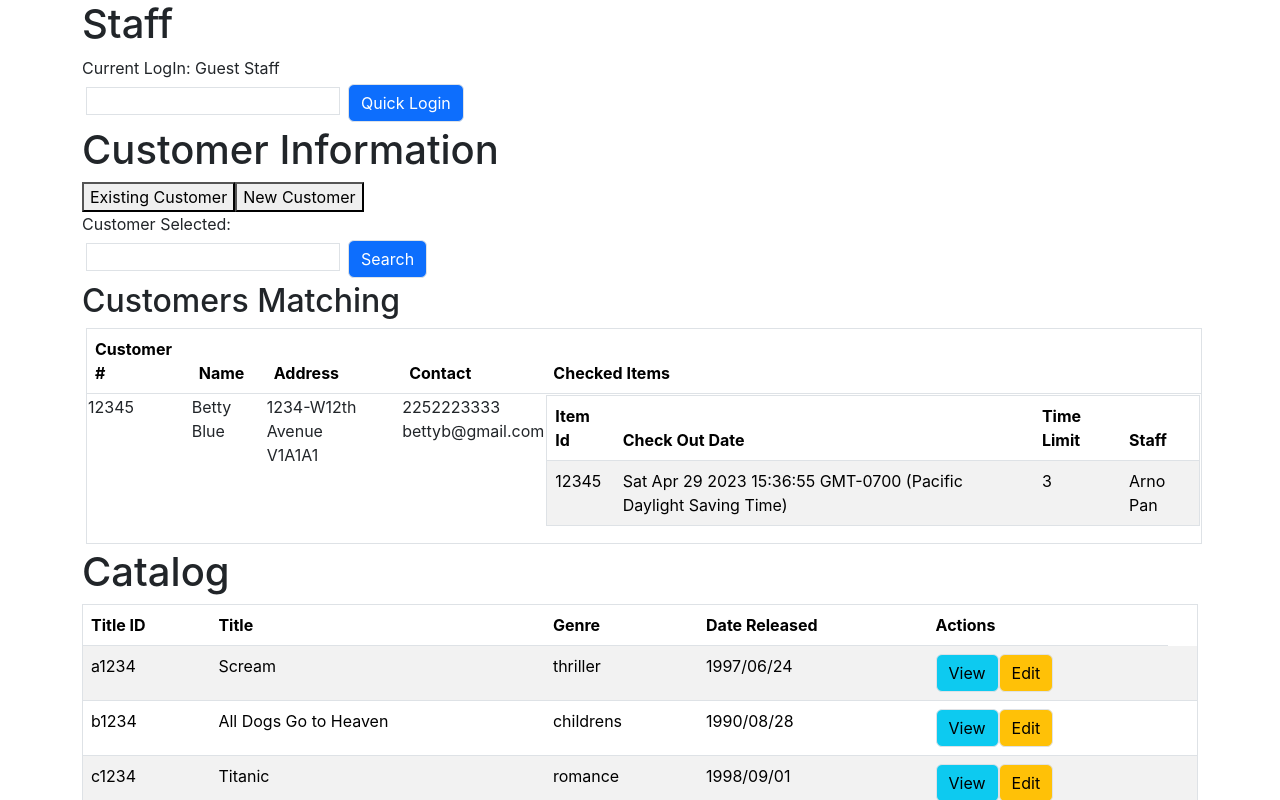
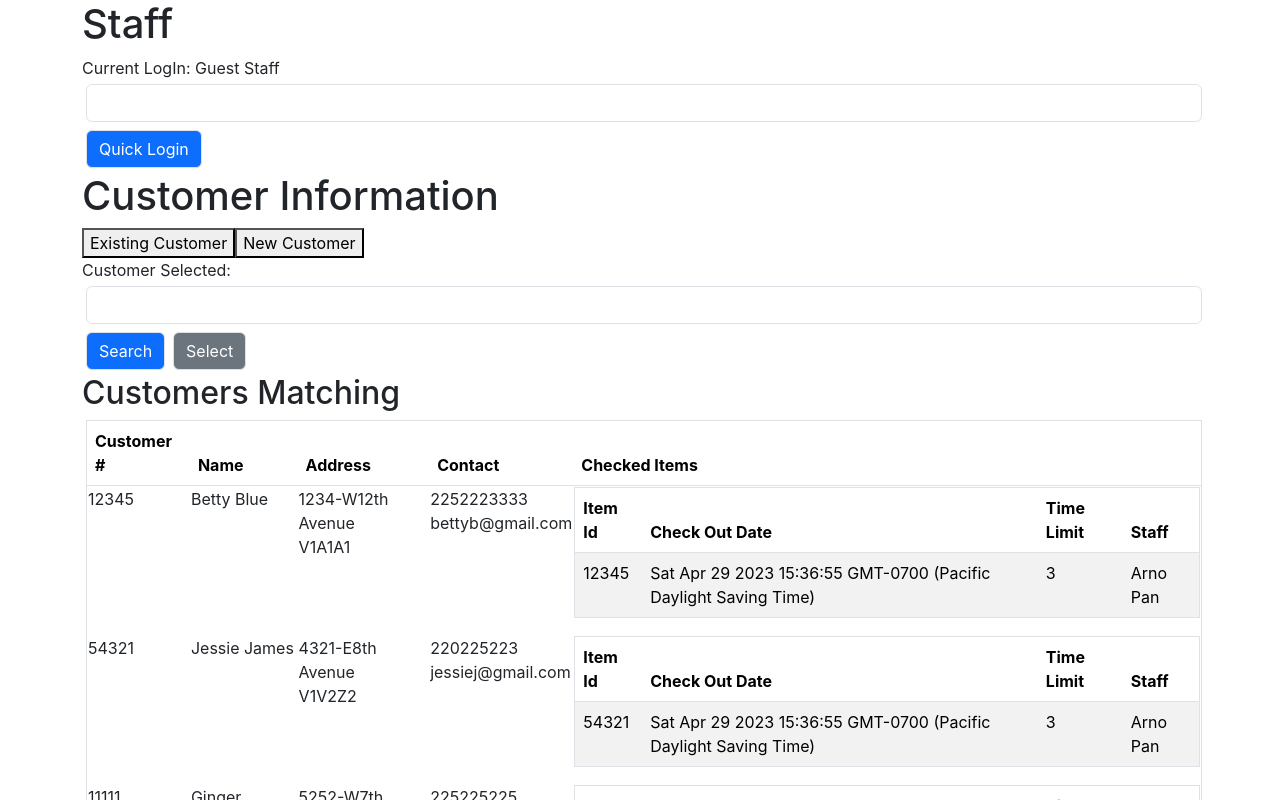
Before and after one commit to arnoprincestonpan/react-rental-store, a React (Create React App) app: page / in a window 1280 px wide. Shown: the top 800 px of the page. Built offline with nearby package versions, Linux system fonts and the light colour scheme.

Commit message:
added search and select

```diff
--- a/src/data/customer.json
+++ b/src/data/customer.json
@@ -20,5 +20,49 @@
                 "staffUsed" : "Arno Pan"
             }
         ]
+    },
+    {
+        "customerNumber" : "54321",
+        "customerFirstName" : "Jessie",
+        "customerLastName" : "James",
+        "customerAddress" : {
+            "streetNumber" : "4321",
+            "streetName" : "E8th Avenue",
+            "postalCode" : "V1V2Z2"
+        },
+        "customerContact" : {
+            "phone" : 220225223,
+            "email" : "jessiej@gmail.com"
+        },
+        "items" : [
+            {
+                "itemId" : "54321",
+                "checkoutDate" : "Sat Apr 29 2023 15:36:55 GMT-0700 (Pacific Daylight Saving Time)",
+                "timeLimit" : 3,
+                "staffUsed" : "Arno Pan"
+            }
+        ]
+    },
+    {
+        "customerNumber" : "11111",
+        "customerFirstName" : "Ginger",
+        "customerLastName" : "Redhead",
+        "customerAddress" : {
+            "streetNumber" : "5252",
+            "streetName" : "W7th Avenue",
+            "postalCode" : "V2A1B1"
+        },
+        "customerContact" : {
+            "phone" : 225225225,
+            "email" : "ginger@gmail.com"
+        },
+        "items" : [
+            {
+                "itemId" : "00000",
+                "checkoutDate" : "Sat Apr 29 2023 15:36:55 GMT-0700 (Pacific Daylight Saving Time)",
+                "timeLimit" : 3,
+                "staffUsed" : "Arno Pan"
+            }
+        ]
     }
 ]
--- a/src/pages/Checking.js
+++ b/src/pages/Checking.js
@@ -39,7 +39,7 @@ function Checking() {
                     </div>
                 :
                     <div>
-                        <input className="border m-1" type="password" id="shortPassword" name="shortPassword" onChange={(e) => setShortPassword(e.target.value)} value={shortPassword}/>
+                        <input className="border m-1 form-control" type="password" id="shortPassword" name="shortPassword" onChange={(e) => setShortPassword(e.target.value)} value={shortPassword}/>
                         <button className="btn btn-primary border m-1" onClick={() => handlePasswordSubmit()}>Quick Login</button>
                     </div>
             }
--- a/src/pages/Customer.js
+++ b/src/pages/Customer.js
@@ -3,6 +3,14 @@ import customerData from '../data/customer.json'
 
 function Customer() {
   const [customerInfo, setCustomerInfo] = useState(customerData)
+
+  const handleSearchCustomer = () => (
+    console.log('handle search')
+  )
+
+  const handleCustomerSelect = () => (
+    console.log('handle select')
+  )
 
 
   const allCustomers = customerInfo.map((customer) => (
@@ -50,8 +58,9 @@ function Customer() {
             <label htmlFor='customer-search'>Customer Selected: </label>
           </div>
           <div>
-            <input className="border m-1" name="customer-search" id="customer-search"></input>
+            <input className="border m-1 form-control" type="text" name="customer-search" id="customer-search"/>
             <button className="btn btn-primary border m-1">Search</button>
+            <button className="btn btn-secondary border m-1">Select</button>
           </div>
           <div>
             <h2>Customers Matching</h2>
```
